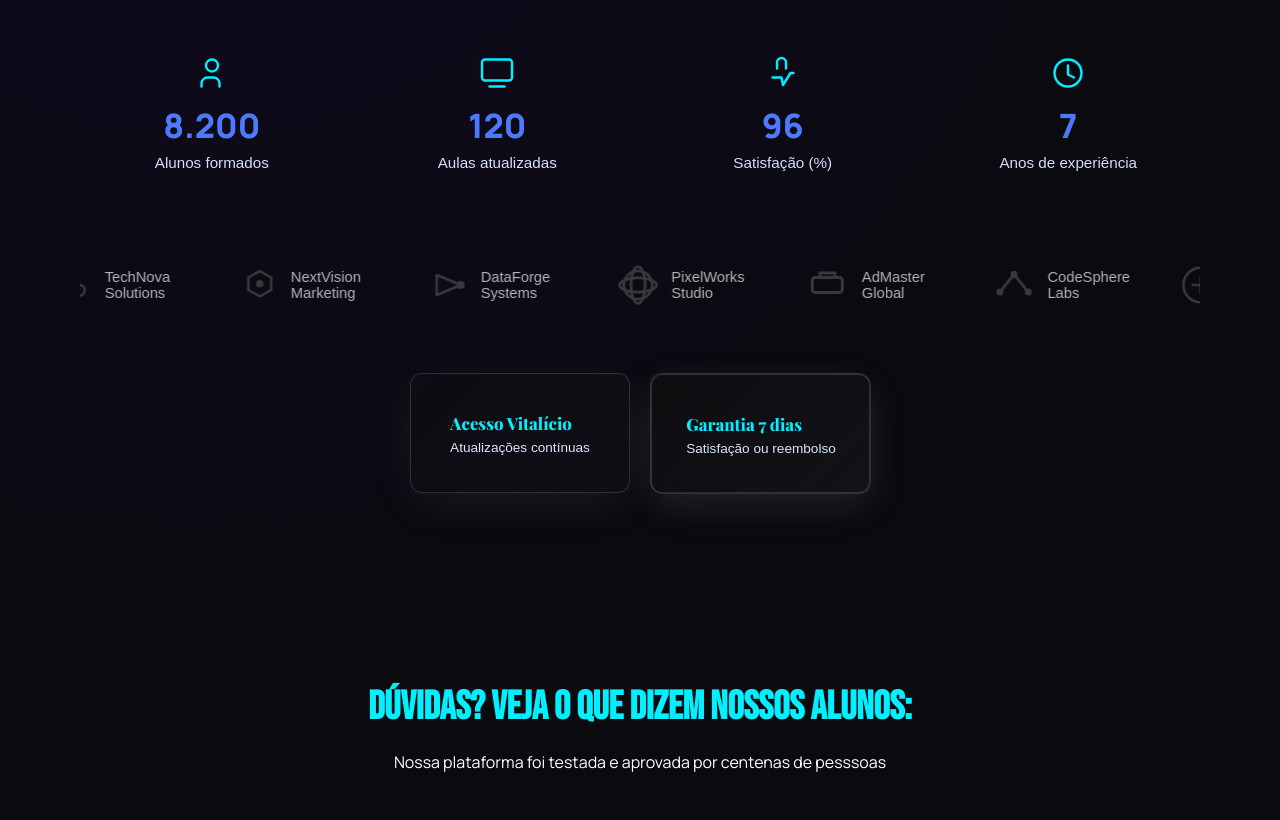
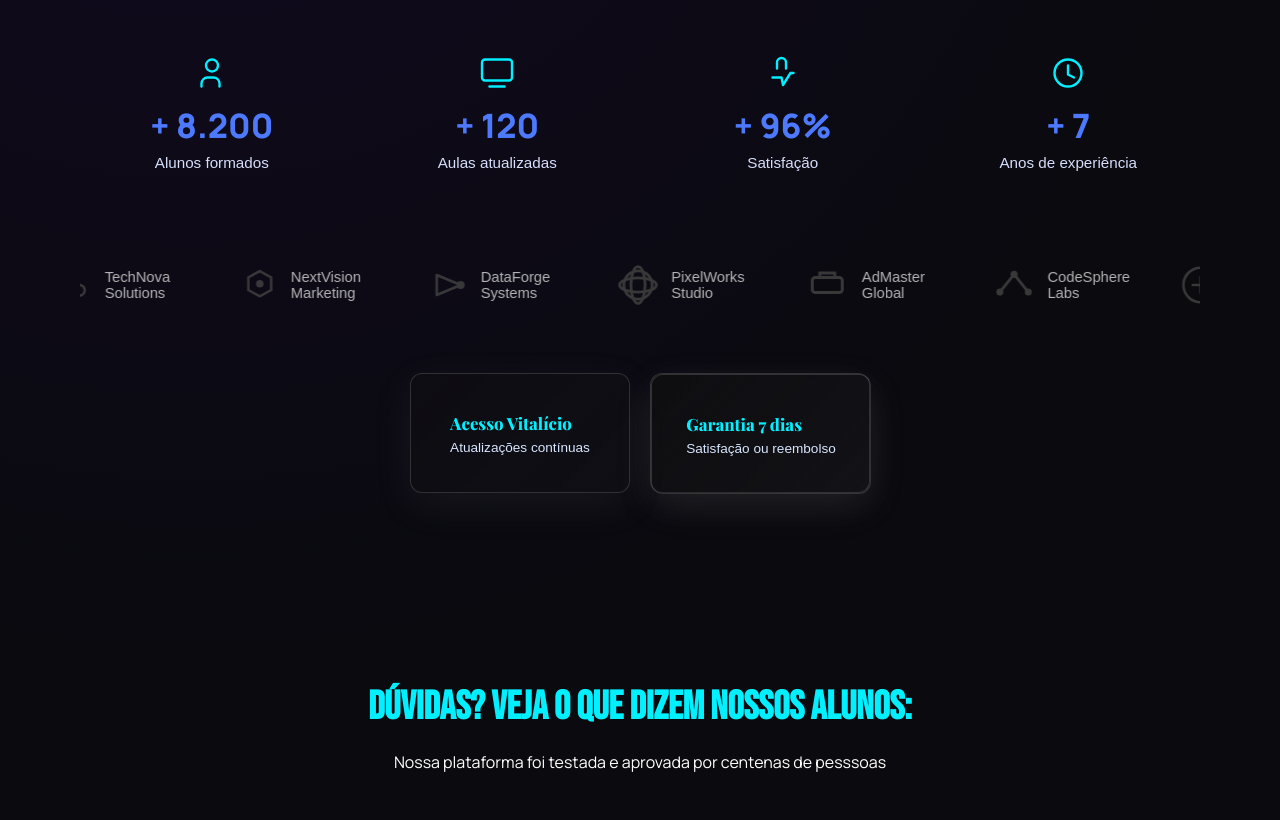
Before and after one commit to BrenoGurgel2719/Marketech-lp, a plain HTML site: page index.html in a window 1280 px wide. Shown: the part 4521-5341 px from the top of the page. Drawn offline with nearby package versions, Linux system fonts and the light colour scheme; a web font is replaced by a local one.

Commit message:
Melhorias Importantes
Subindo

```diff
--- a/index.html
+++ b/index.html
@@ -282,8 +282,8 @@
                 <div class="num-icon" aria-hidden="true">
                     <svg viewBox="0 0 24 24" width="36" height="36" fill="none" stroke="currentColor" stroke-width="1.6" stroke-linecap="round" stroke-linejoin="round"><path d="M14 9V5a3 3 0 0 0-6 0v4"></path><path d="M5 15h6l1 5 5-8h2"></path></svg>
                 </div>
-                <div class="num-value" data-target="96">0</div>
-                <div class="num-label">Satisfação (%)</div>
+                <div class="num-value" data-target="96" data-suffix="%">0</div>
+                <div class="num-label">Satisfação</div>
              </div>
              <!-- clock / years -->
              <div class="cred-num card reveal" data-animate>
--- a/script.js
+++ b/script.js
@@ -79,16 +79,19 @@ formatNumber = (num)=>{
 
 const animatenumber = (num)=>{
     const total = +num.dataset.target;
+    const sufixo = num.dataset.suffix || "";
     let inicio = 0;
     let duração = total/120;
 
     const Update = ()=>{
         inicio += duração;
         if (inicio < total){
-            num.textContent = formatNumber(inicio);
+            let Inicio = formatNumber(inicio)
+            num.textContent = `+ ${Inicio}${sufixo}`;
             requestAnimationFrame(Update);
         } else {
-            num.textContent = formatNumber(total);
+            let Total = formatNumber(total)
+            num.textContent = `+ ${Total}${sufixo}`;
         }
     }
 
```
